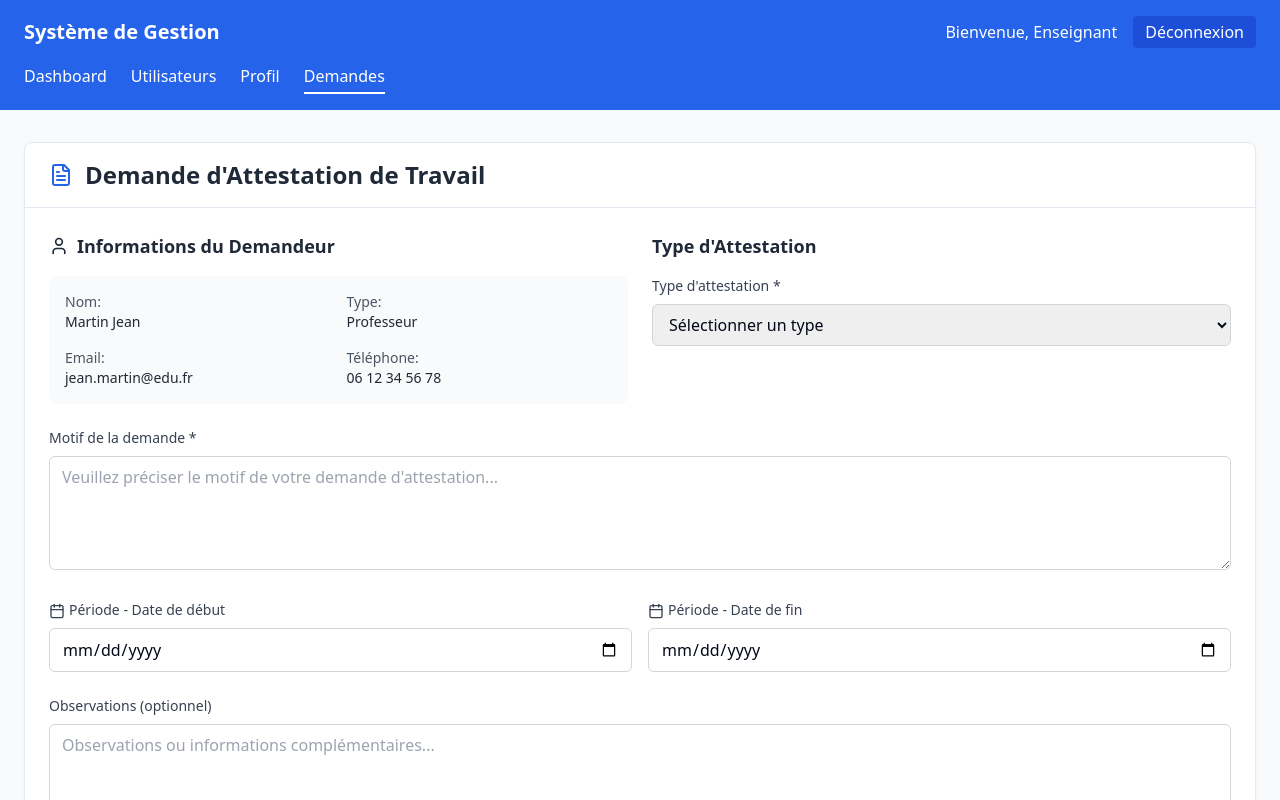
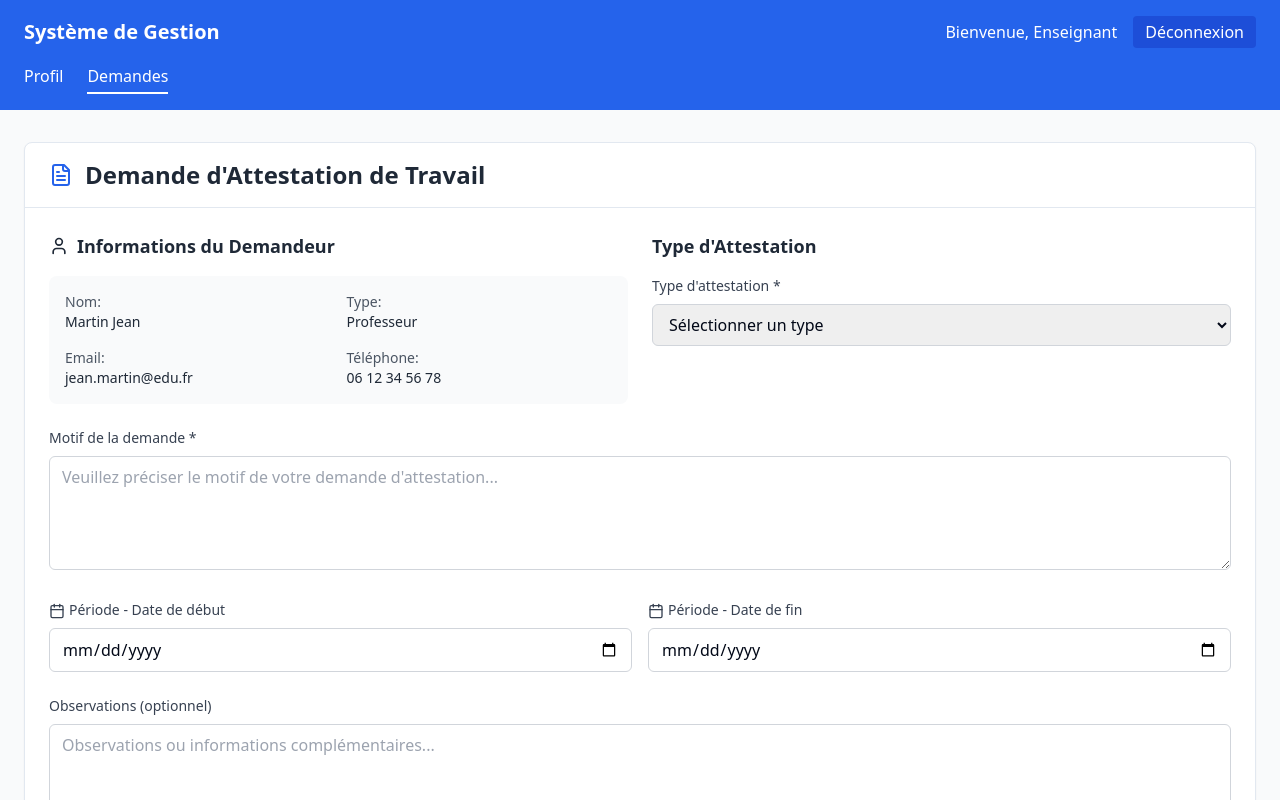
Before and after one commit to mariamguerraf/Systeme-de-Gestion-des-Ressources-Humaines-et-des-Demandes-Administratives, a React (Vite) app: page /attestation in a window 1280 px wide. Shown: the top 800 px of the page. Built offline with nearby package versions, Linux system fonts and the light colour scheme.

Commit message:
ajoute pages pour enseignant

```diff
--- a/src/pages/enseignant/AttestationPage.tsx
+++ b/src/pages/enseignant/AttestationPage.tsx
@@ -38,8 +38,6 @@ const AttestationPage = () => {
         {/* Navigation */}
         <nav className="mt-4">
           <div className="flex space-x-6">
-            <a href="#" className="hover:underline">Dashboard</a>
-            <a href="#" className="hover:underline">Utilisateurs</a>
             <a href="#" className="hover:underline">Profil</a>
             <a href="#" className="border-b-2 border-white pb-1">Demandes</a>
           </div>
```
